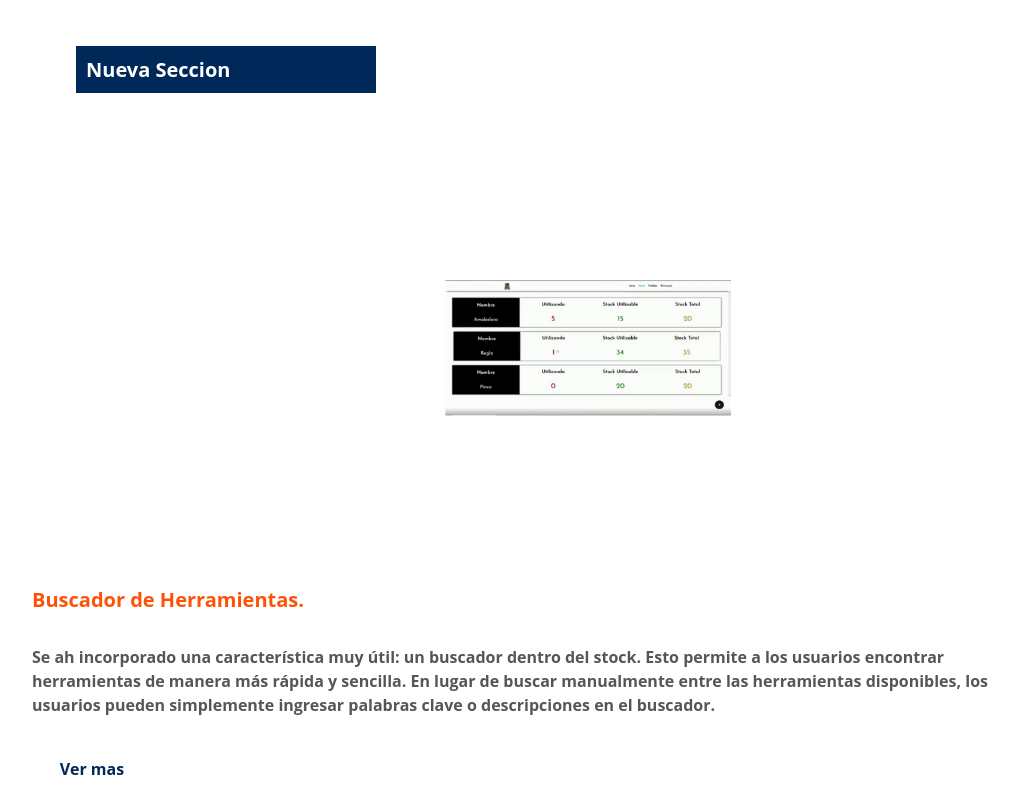
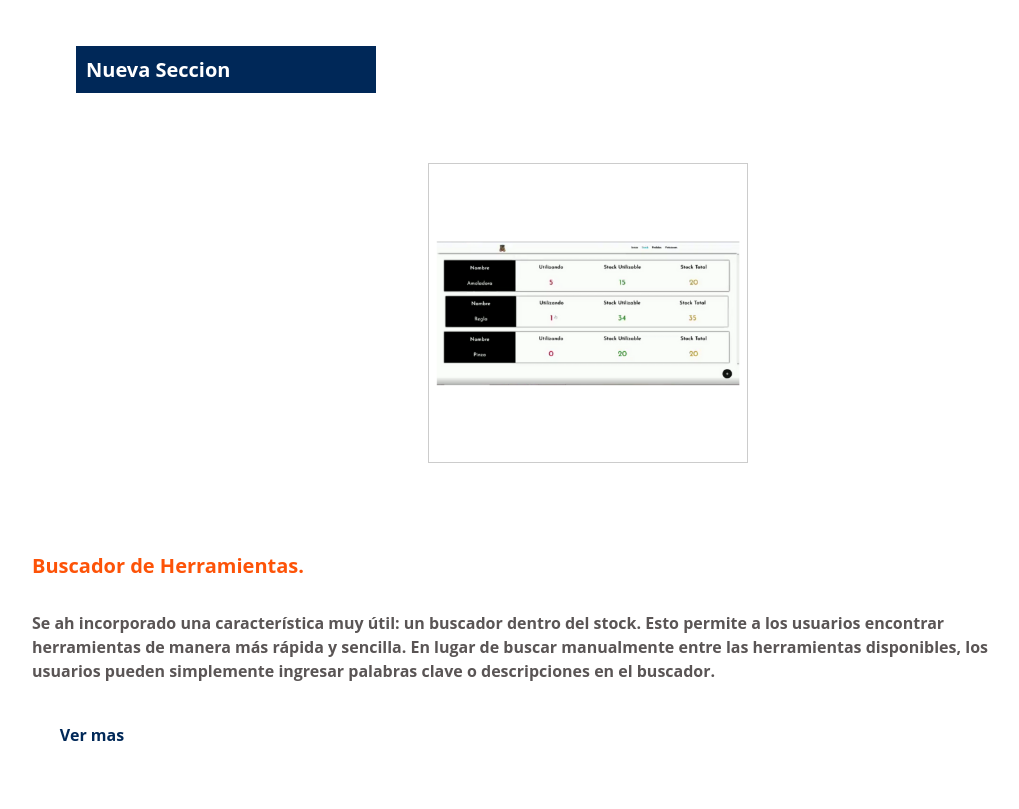
Before and after one commit to Maximiliano17/Connected, a React (Vite) app: page /taller in a window 1280 px wide. Shown: the part 3420-4229 px from the top of the page, without its empty margins (52-1071 px from the left). Built offline with nearby package versions, Linux system fonts and the light colour scheme.

Commit message:
Subir cambios de img

```diff
--- a/src/modules/CodBlue.module.css
+++ b/src/modules/CodBlue.module.css
@@ -237,10 +237,11 @@
     }
 
     .imagenRes{
-        width: 300px;
-        height: 500px;
+        width: 320px;
+        height: 300px;
         display: flex;
         object-fit: contain;
+        border: solid 1px #ccc;
     }
 
     .infoPet{
--- a/src/modules/Pañol.module.css
+++ b/src/modules/Pañol.module.css
@@ -366,9 +366,10 @@
     }
 
     .imagenRes{
-        width: 300px;
-        height: 500px;
+        width: 320px;
+        height: 300px;
         display: flex;
+        border: solid 1px #ccc;
         object-fit: contain;
     }
 
```
